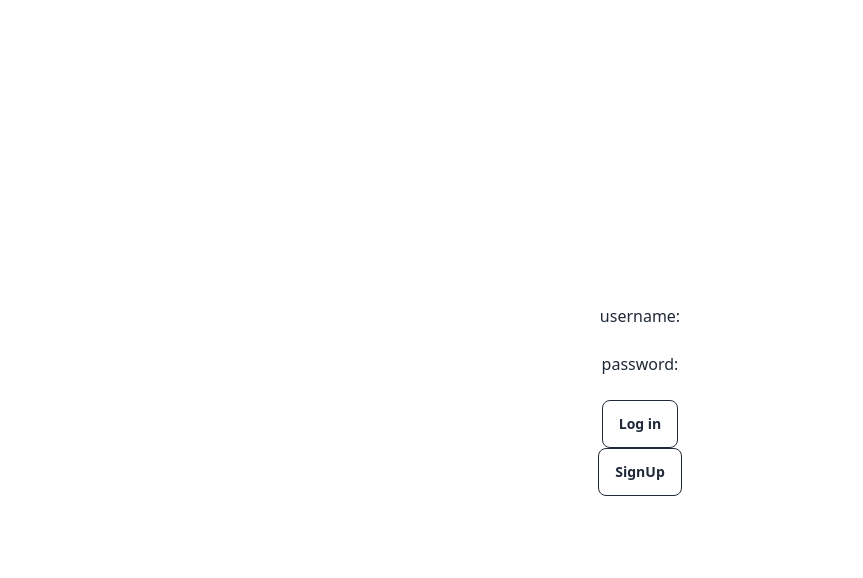
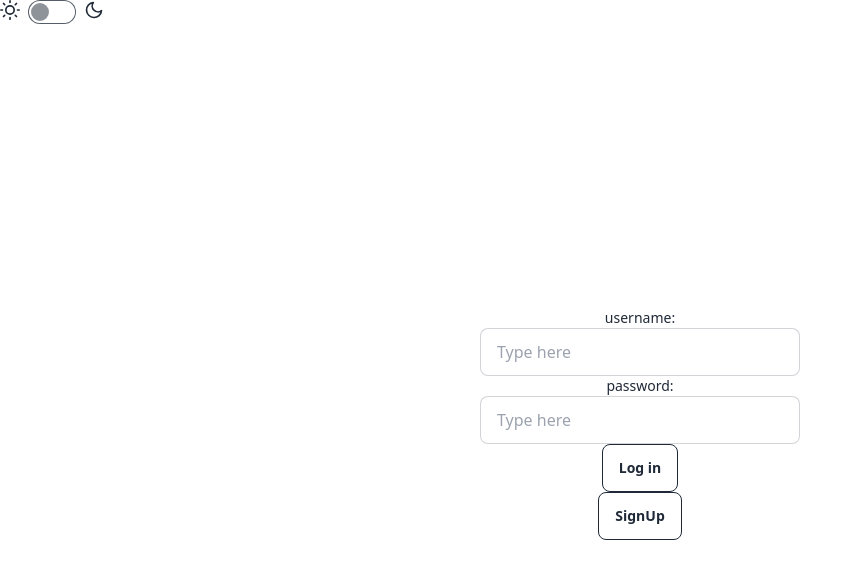
Before and after one commit to lakshay007/gdsc-solution-challenge, a SvelteKit app in the folder frontend/practice-app/: page / in a window 1280 px wide. Shown: the top 578 px of the page, without its empty margins (0-863 px from the left). Built offline with nearby package versions, Linux system fonts and the light colour scheme.

Commit message:
playin around

```diff
--- a/frontend/practice-app/src/app.html
+++ b/frontend/practice-app/src/app.html
@@ -1,5 +1,5 @@
 <!doctype html>
-<html lang="en">
+<html lang="en" data-theme="light">
 	<head>
 		<meta charset="utf-8" />
 		<link rel="icon" href="%sveltekit.assets%/favicon.png" />
--- a/frontend/practice-app/src/routes/+page.svelte
+++ b/frontend/practice-app/src/routes/+page.svelte
@@ -61,12 +61,19 @@ let handlelogin = async()=>{
 
 </script>
 <main>
+    <label class="flex cursor-pointer gap-2">
+        <svg xmlns="http://www.w3.org/2000/svg" width="20" height="20" viewBox="0 0 24 24" fill="none" stroke="currentColor" stroke-width="2" stroke-linecap="round" stroke-linejoin="round"><circle cx="12" cy="12" r="5"/><path d="M12 1v2M12 21v2M4.2 4.2l1.4 1.4M18.4 18.4l1.4 1.4M1 12h2M21 12h2M4.2 19.8l1.4-1.4M18.4 5.6l1.4-1.4"/></svg>
+        <input type="checkbox" value="dark" class="toggle theme-controller"/>
+        <svg xmlns="http://www.w3.org/2000/svg" width="20" height="20" viewBox="0 0 24 24" fill="none" stroke="currentColor" stroke-width="2" stroke-linecap="round" stroke-linejoin="round"><path d="M21 12.79A9 9 0 1 1 11.21 3 7 7 0 0 0 21 12.79z"></path></svg>
+      </label>
+    <div class="h-screen flex flex-col items-center justify-center ">
+        <p class="label-text">username:</p>
+    <input bind:value={uusername} type="text" placeholder="Type here" class="input input-bordered input-black w-full max-w-xs"/>
+    <p class="label-text">password:
 
-    <div class="h-screen flex flex-col items-center justify-center ">
-        <p>username:</p>
-    <input bind:value={uusername}/>
-    <p>password:</p>
-    <input bind:value={passwordd} type="password" />
+    </p>
+
+    <input bind:value={passwordd} type="password" placeholder="Type here" class="input input-bordered input-black w-full max-w-xs"/>
     <button on:click={handlelogin} class="btn btn-outline btn-white" >Log in</button>
     <button on:click={handleSubmit} class="btn btn-outline btn-white" >SignUp</button>
     {#if useralready == 1}
--- a/frontend/practice-app/src/routes/homepage/+page.svelte
+++ b/frontend/practice-app/src/routes/homepage/+page.svelte
@@ -22,8 +22,50 @@
 </script>
 <main>
  {#if notfound == 0}
+ <div class="navbar bg-base-100">
+    <div class="navbar-start">
+      <div class="dropdown">
+        <div tabindex="0" role="button" class="btn btn-ghost lg:hidden">
+          <svg xmlns="http://www.w3.org/2000/svg" class="h-5 w-5" fill="none" viewBox="0 0 24 24" stroke="currentColor"><path stroke-linecap="round" stroke-linejoin="round" stroke-width="2" d="M4 6h16M4 12h8m-8 6h16" /></svg>
+        </div>
+        <ul tabindex="0" class="menu menu-sm dropdown-content mt-3 z-[1] p-2 shadow bg-base-100 rounded-box w-52">
+          <li><a>About us</a></li>
+          <li>
+            <a>Profile</a>
+            <ul class="p-2">
+              <li><a>My profile</a></li>
+              <li><a on:click={handlesignout}>Sign out</a></li>
+            </ul>
+          </li>
+          <li><a>Dashboard</a></li>
+        </ul>
+      </div>
+      <a class="btn btn-ghost text-xl">Qnexus</a>
+    </div>
+    <div class="navbar-center hidden lg:flex">
+      <ul class="menu menu-horizontal px-1">
+        <li><a>About Us</a></li>
+        <li>
+          <details>
+            <summary>Profile</summary>
+            <ul class="p-2">
+              <li><a>My profile</a></li>
+              <li><a on:click={handlesignout}>Sign out</a></li>
+            </ul>
+          </details>
+        </li>
+        <li><a>Dashboard</a></li>
+      </ul>
+    </div>
+    <div class="navbar-end">
+        <label class="flex cursor-pointer gap-2">
+            <svg xmlns="http://www.w3.org/2000/svg" width="20" height="20" viewBox="0 0 24 24" fill="none" stroke="currentColor" stroke-width="2" stroke-linecap="round" stroke-linejoin="round"><circle cx="12" cy="12" r="5"/><path d="M12 1v2M12 21v2M4.2 4.2l1.4 1.4M18.4 18.4l1.4 1.4M1 12h2M21 12h2M4.2 19.8l1.4-1.4M18.4 5.6l1.4-1.4"/></svg>
+            <input type="checkbox" value="dark" class="toggle theme-controller"/>
+            <svg xmlns="http://www.w3.org/2000/svg" width="20" height="20" viewBox="0 0 24 24" fill="none" stroke="currentColor" stroke-width="2" stroke-linecap="round" stroke-linejoin="round"><path d="M21 12.79A9 9 0 1 1 11.21 3 7 7 0 0 0 21 12.79z"></path></svg>
+          </label>
+    </div>
+  </div>
 <h1>welcome {username}</h1>
-<button on:click={handlesignout} class="btn btn-outline btn-white">sign out</button>
 {:else}
 <h1>uh oh, page not found!</h1>
 {/if}
```
Also changed, not shown: 1 other file (tests, documents, lock files or other folders).
